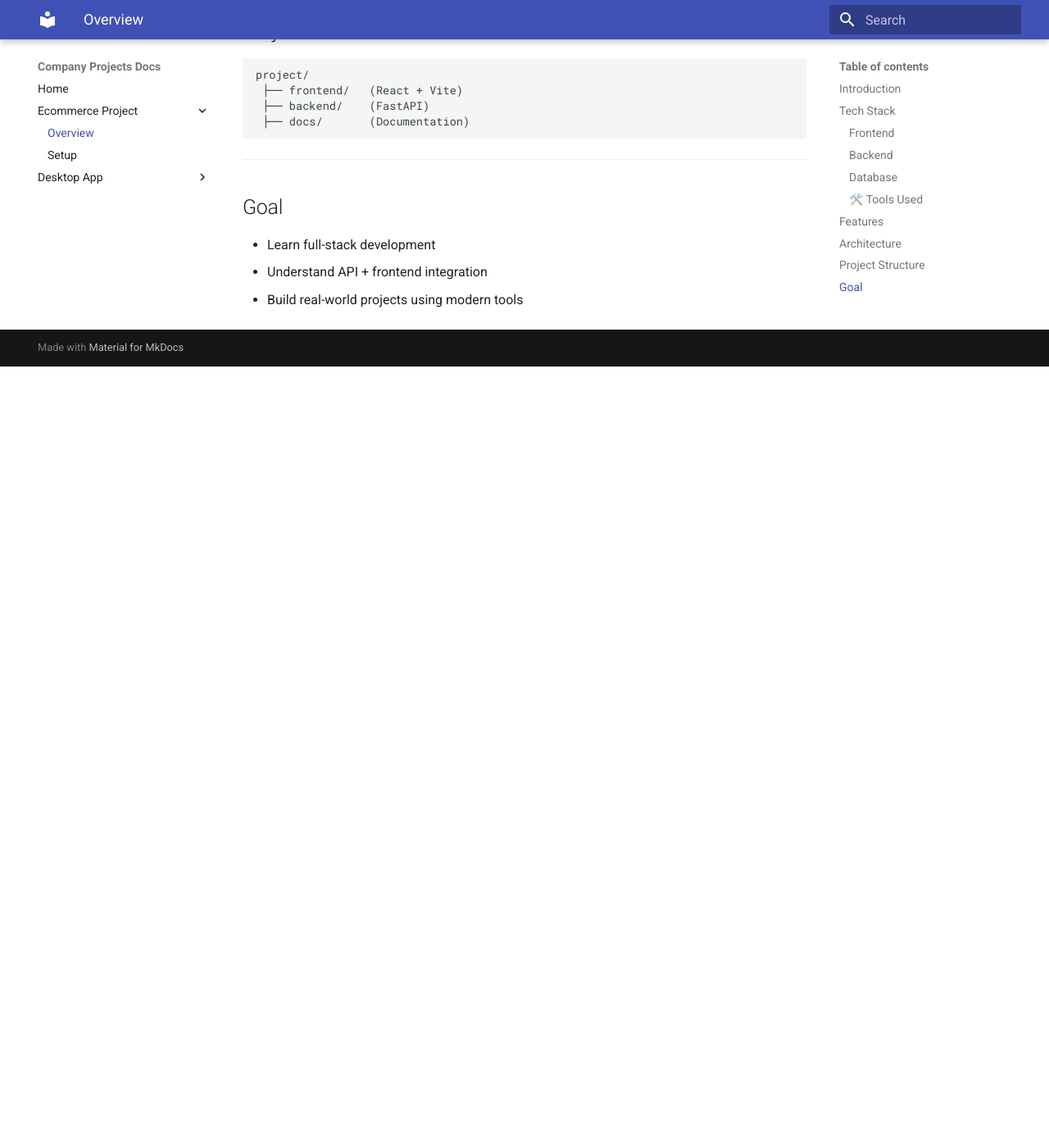
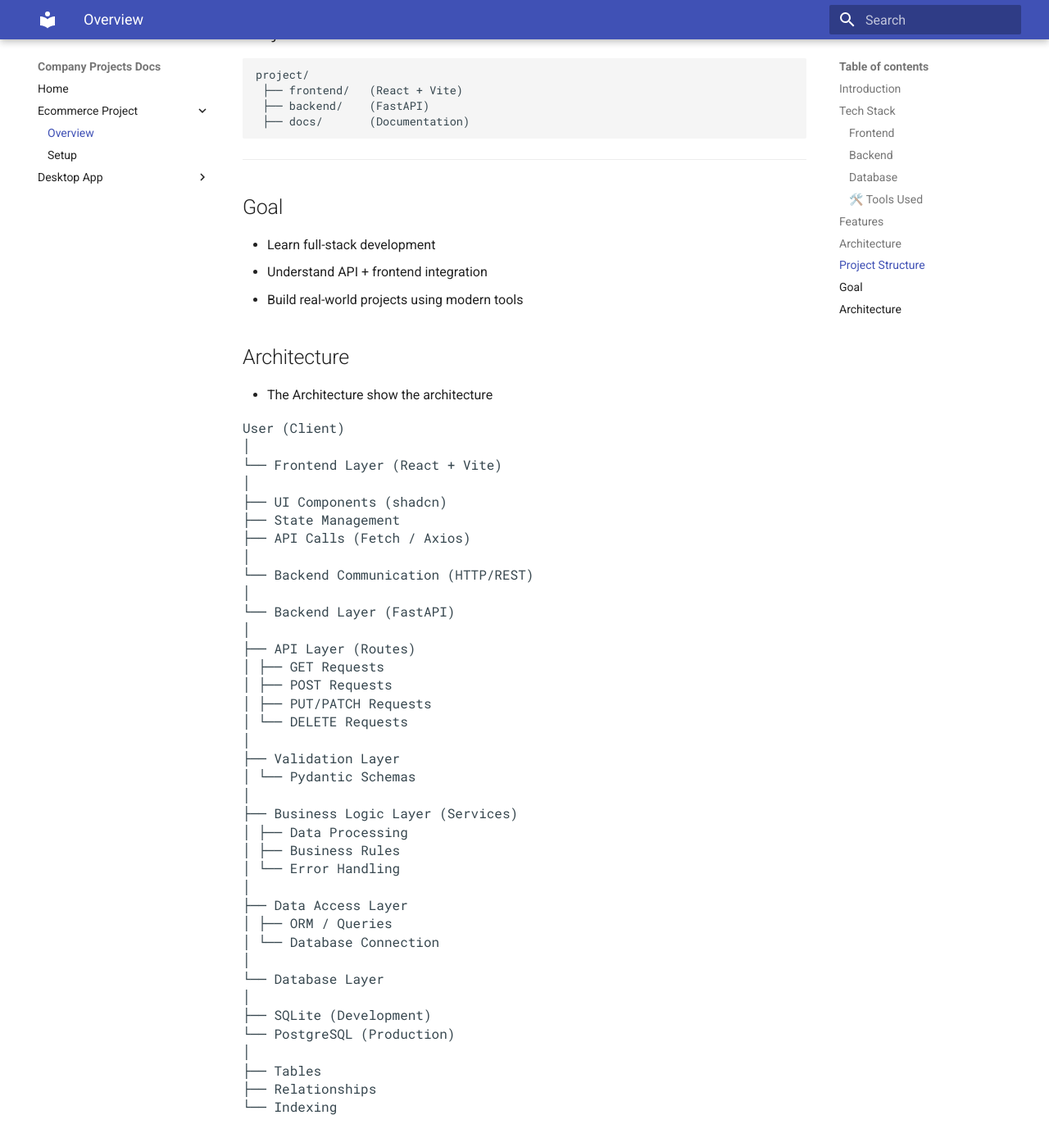
Before and after one commit to BoopathiKumar6485/test_MK_docs, an MkDocs documentation site: the page built from docs/ecommerce/overview.md, in a window 1280 px wide and 1400 px high, scrolled down 1785 px. Shown: the whole window at 82% size. Built offline with MkDocs 1.6.1 and Material for MkDocs 9.7.7, drawn with Linux system fonts in a browser that asks for light colours; before the commit the page ends 2232 px from its top, so only the background shows below that.

Commit message:
Updated overview with flow chart

```diff
--- a/docs/ecommerce/overview.md
+++ b/docs/ecommerce/overview.md
@@ -80,3 +80,45 @@ project/
 * Learn full-stack development
 * Understand API + frontend integration
 * Build real-world projects using modern tools
+
+##  Architecture
+* The Architecture show the architecture
+<pre>User (Client)
+│
+└── Frontend Layer (React + Vite)
+│
+├── UI Components (shadcn)
+├── State Management
+├── API Calls (Fetch / Axios)
+│
+└── Backend Communication (HTTP/REST)
+│
+└── Backend Layer (FastAPI)
+│
+├── API Layer (Routes)
+│ ├── GET Requests
+│ ├── POST Requests
+│ ├── PUT/PATCH Requests
+│ └── DELETE Requests
+│
+├── Validation Layer
+│ └── Pydantic Schemas
+│
+├── Business Logic Layer (Services)
+│ ├── Data Processing
+│ ├── Business Rules
+│ └── Error Handling
+│
+├── Data Access Layer
+│ ├── ORM / Queries
+│ └── Database Connection
+│
+└── Database Layer
+│
+├── SQLite (Development)
+└── PostgreSQL (Production)
+│
+├── Tables
+├── Relationships
+└── Indexing
+<pre>
```
